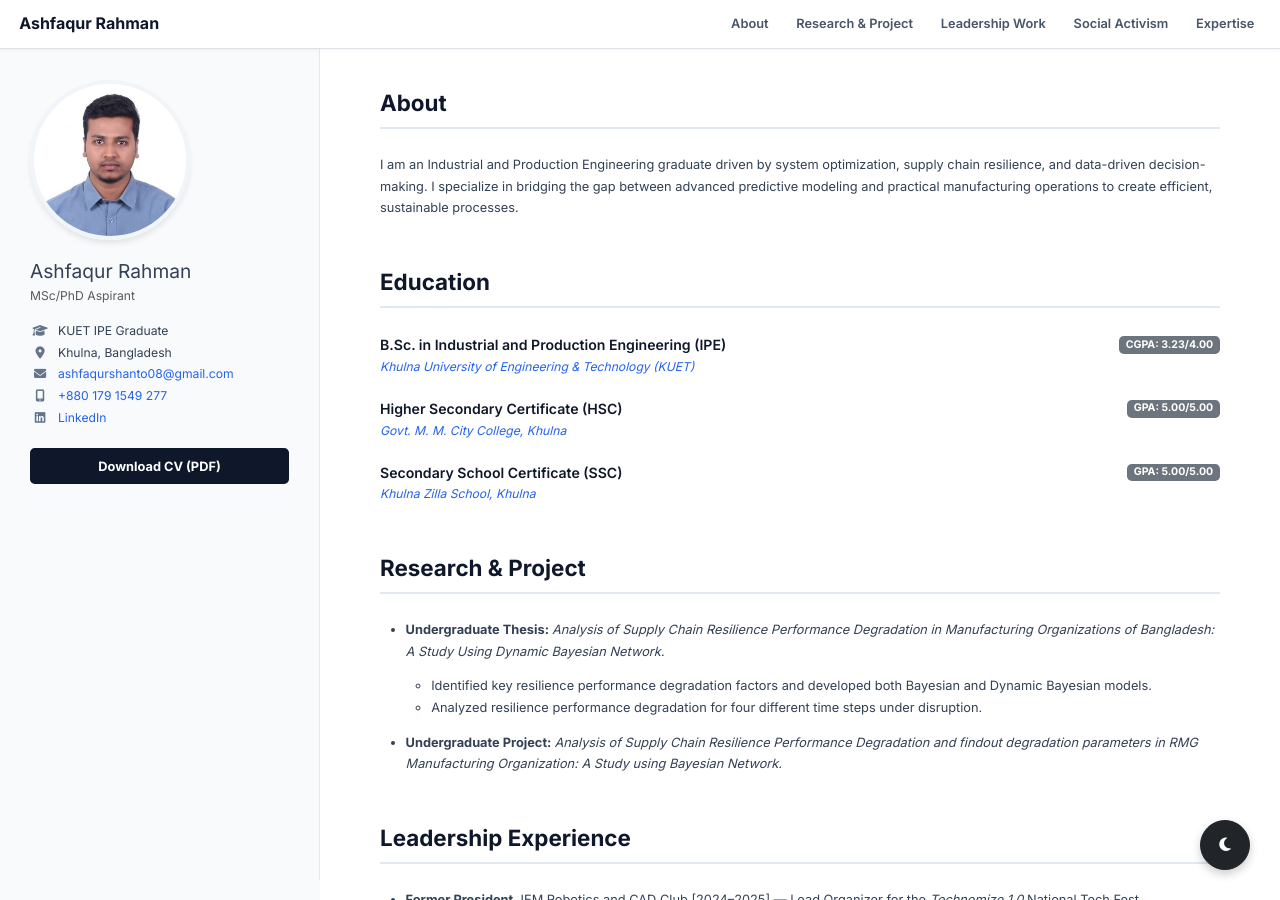
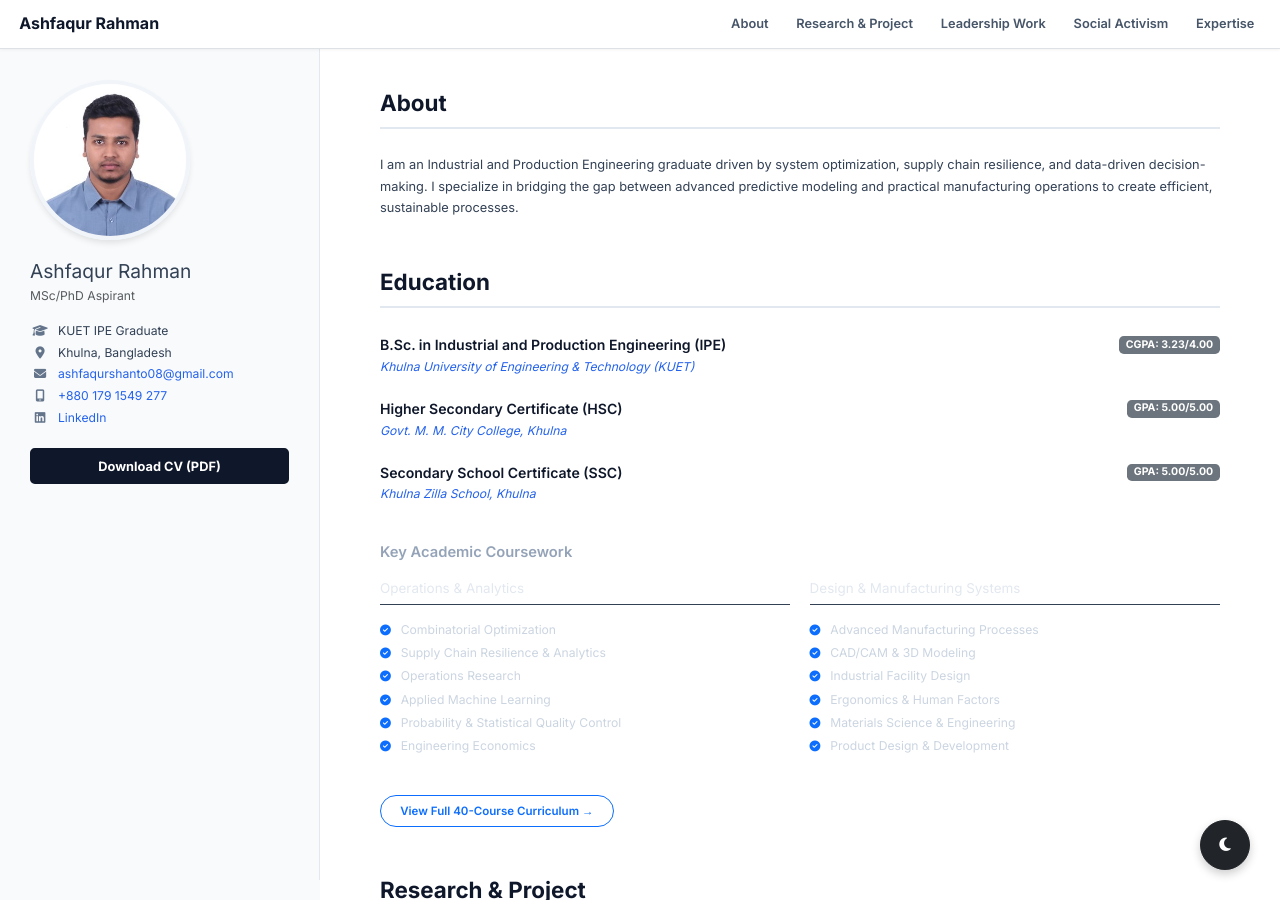
Before and after one commit to AshfaqurRahman99/AshfaqurRahman99.github.io, a Jekyll site: the page index.html, which Jekyll copies as it is, in a window 1280 px wide and 900 px high. Built offline with Jekyll 4.4.1, drawn with Linux system fonts in a browser that asks for light colours; a style sheet for code colours, icons or effects is not loaded.

Commit message:
Update index.html

```diff
--- a/index.html
+++ b/index.html
@@ -747,6 +747,49 @@
                     </div>
                     <div class="item-meta"><a href="https://kzs.edu.bd/" target="_blank">Khulna Zilla
                             School, Khulna</a></div>
+                    <!-- KEY COURSEWORK (2-Column Grid) -->
+<div class="mt-5">
+    <h4 class="mb-4" style="font-size: 1.15rem; color: #94a3b8; font-weight: 600;">Key Academic Coursework</h4>
+
+    <div class="row g-4 mb-4">
+        <!-- Column 1: Operations & Analytics -->
+        <div class="col-md-6">
+            <h5 class="mb-3" style="font-size: 1.05rem; color: #e2e8f0; border-bottom: 1px solid #334155; padding-bottom: 8px;">
+                Operations & Analytics
+            </h5>
+            <ul class="list-unstyled" style="color: #cbd5e1; line-height: 1.9; font-size: 0.95rem;">
+                <li><i class="fa-solid fa-check-circle text-primary me-2" style="font-size: 0.85rem;"></i> Combinatorial Optimization</li>
+                <li><i class="fa-solid fa-check-circle text-primary me-2" style="font-size: 0.85rem;"></i> Supply Chain Resilience & Analytics</li>
+                <li><i class="fa-solid fa-check-circle text-primary me-2" style="font-size: 0.85rem;"></i> Operations Research</li>
+                <li><i class="fa-solid fa-check-circle text-primary me-2" style="font-size: 0.85rem;"></i> Applied Machine Learning</li>
+                <li><i class="fa-solid fa-check-circle text-primary me-2" style="font-size: 0.85rem;"></i> Probability & Statistical Quality Control</li>
+                <li><i class="fa-solid fa-check-circle text-primary me-2" style="font-size: 0.85rem;"></i> Engineering Economics</li>
+            </ul>
+        </div>
+
+        <!-- Column 2: Design & Manufacturing -->
+        <div class="col-md-6">
+            <h5 class="mb-3" style="font-size: 1.05rem; color: #e2e8f0; border-bottom: 1px solid #334155; padding-bottom: 8px;">
+                Design & Manufacturing Systems
+            </h5>
+            <ul class="list-unstyled" style="color: #cbd5e1; line-height: 1.9; font-size: 0.95rem;">
+                <li><i class="fa-solid fa-check-circle text-primary me-2" style="font-size: 0.85rem;"></i> Advanced Manufacturing Processes</li>
+                <li><i class="fa-solid fa-check-circle text-primary me-2" style="font-size: 0.85rem;"></i> CAD/CAM & 3D Modeling</li>
+                <li><i class="fa-solid fa-check-circle text-primary me-2" style="font-size: 0.85rem;"></i> Industrial Facility Design</li>
+                <li><i class="fa-solid fa-check-circle text-primary me-2" style="font-size: 0.85rem;"></i> Ergonomics & Human Factors</li>
+                <li><i class="fa-solid fa-check-circle text-primary me-2" style="font-size: 0.85rem;"></i> Materials Science & Engineering</li>
+                <li><i class="fa-solid fa-check-circle text-primary me-2" style="font-size: 0.85rem;"></i> Product Design & Development</li>
+            </ul>
+        </div>
+    </div>
+
+    <!-- Routing Button to Full Education Page -->
+    <div>
+        <a href="education.html" class="btn btn-outline-primary btn-sm px-4 py-2 mt-2" style="border-radius: 50px; font-weight: 600; font-size: 0.9rem;">
+            View Full 40-Course Curriculum &rarr;
+        </a>
+    </div>
+</div>
                 </div>
 
             <!-- Research & Project  -->
```
